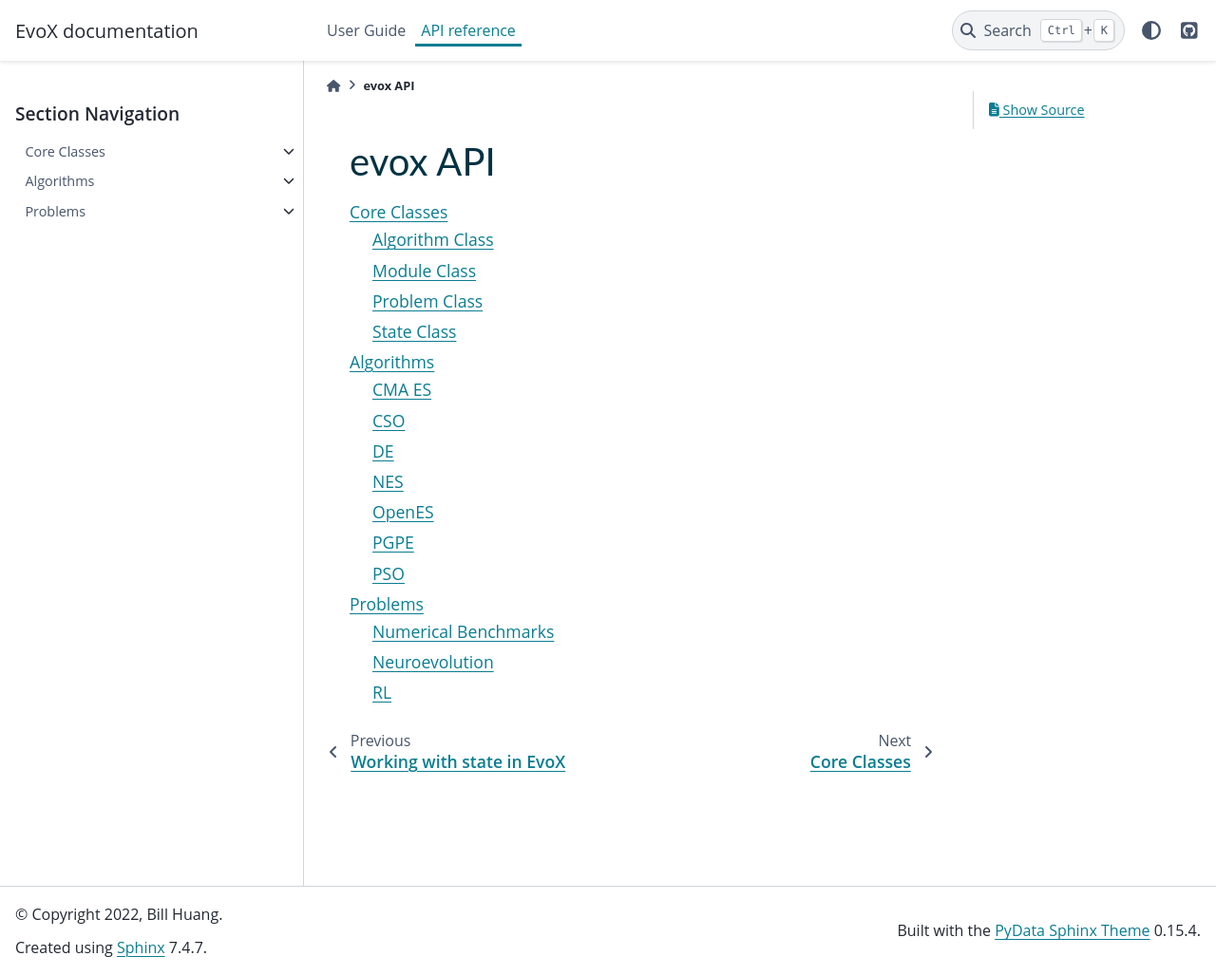
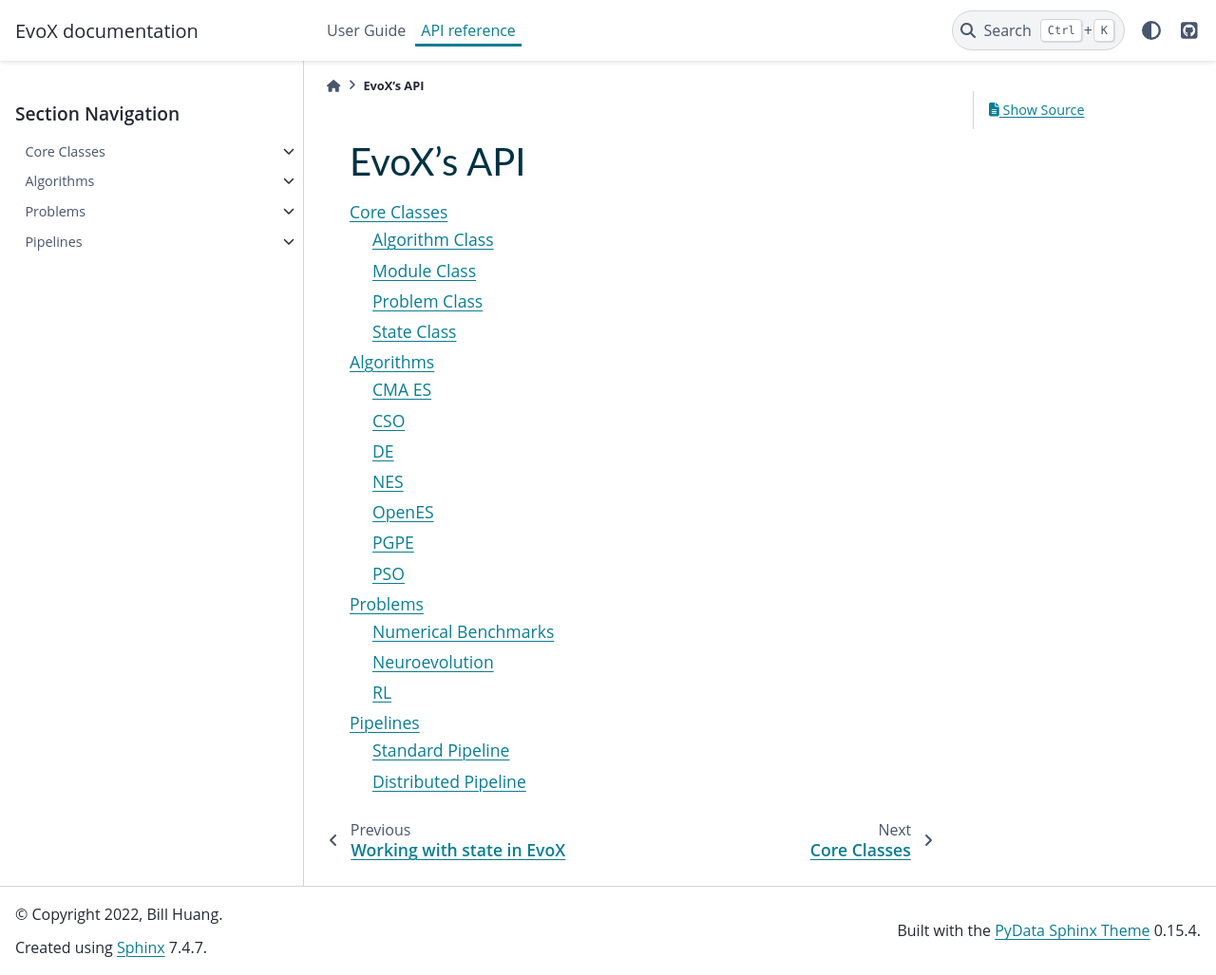
Before and after one commit to EMI-Group/evox, a Sphinx documentation site: the page built from docs/source/api/index.rst, in a window 1280 px wide and 1027 px high. Shown: the whole window at 95% size. Built offline with Sphinx 7.4.7 and the PyData theme 0.15.4, drawn with Linux system fonts in a browser that asks for light colours.

Commit message:
add pipeline's docs

```diff
--- a/docs/source/api/index.rst
+++ b/docs/source/api/index.rst
@@ -1,6 +1,6 @@
-===========
-evox API
-===========
+==========
+EvoX's API
+==========
 
 .. toctree::
     :maxdepth: 2
@@ -8,3 +8,4 @@ evox API
     core/index
     algorithms/index
     problems/index
+    pipelines/index
--- /dev/null
+++ b/docs/source/api/pipelines/distributed.rst
@@ -0,0 +1,7 @@
+====================
+Distributed Pipeline
+====================
+
+.. autoclass:: evox.pipelines.DistributedPipeline
+    :members:
+    :inherited-members:
--- /dev/null
+++ b/docs/source/api/pipelines/index.rst
@@ -0,0 +1,9 @@
+=========
+Pipelines
+=========
+
+.. toctree::
+    :maxdepth: 1
+
+    standard
+    distributed
--- /dev/null
+++ b/docs/source/api/pipelines/standard.rst
@@ -0,0 +1,7 @@
+=================
+Standard Pipeline
+=================
+
+.. autoclass:: evox.pipelines.StdPipeline
+    :members:
+    :inherited-members:
```
